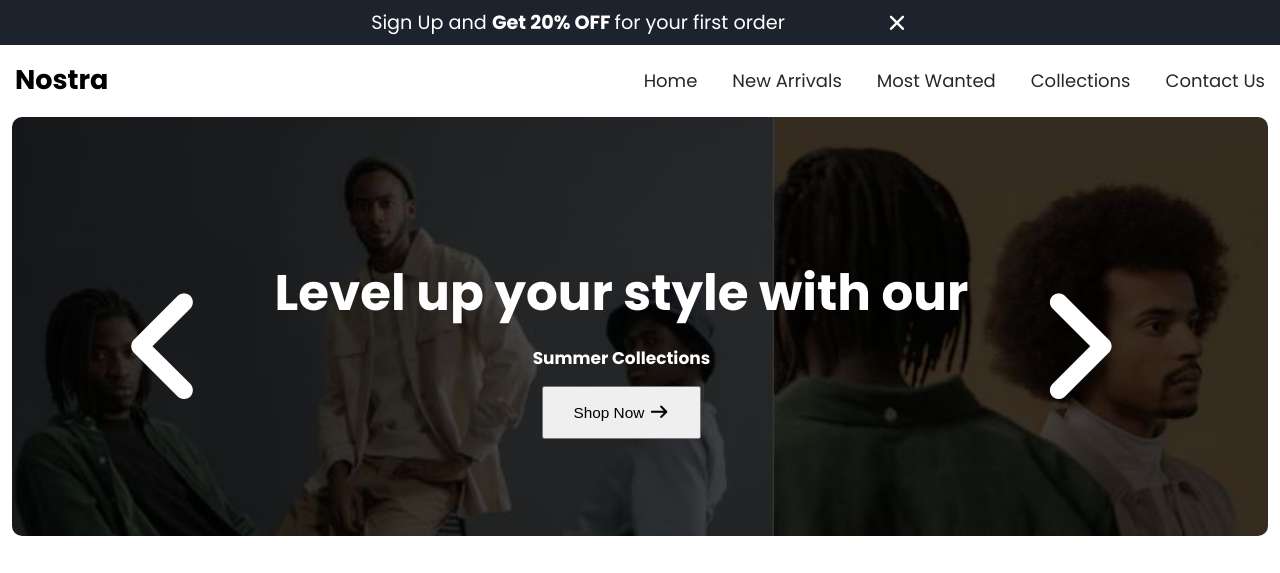
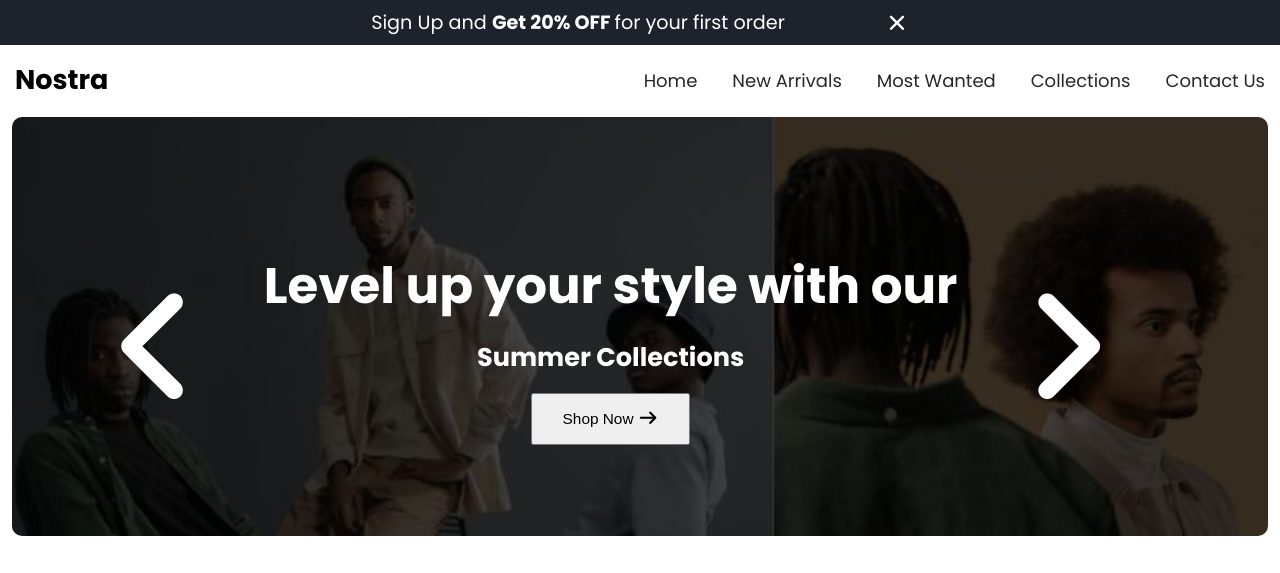
Before and after one commit to Atchukrishnan/Nostra_E-commerce, a plain HTML site: page index.html in a window 1280 px wide. Shown: the top 573 px of the page. Drawn offline with Linux system fonts and the light colour scheme.

Commit message:
updated files

```diff
--- a/index.html
+++ b/index.html
@@ -56,7 +56,7 @@
             <i class="fa-solid fa-angle-left" id="leftAngle"></i>
             <div class="slide-button">
                 <h1><b>Level up your style with our</b></h1>
-                <h6 style="font-size: 17px"><b>Summer Collections</b></h6>
+                <h6 style="font-size: 2vw"><b>Summer Collections</b></h6>
                 <button>Shop Now <i class="fa-solid fa-arrow-right" style="font-size: 1.3vw;"></i></button>
             </div>
             <i class="fa-solid fa-angle-right" id="rightAngle"></i>
--- a/style.css
+++ b/style.css
@@ -113,13 +113,12 @@ html{
     color: white;
     display: flex;
     align-items: center;
-    gap: 20px;
+    gap: 1.5vw;
     top: 25%;
     bottom: 15%;
     left: 4.5%;
-    font-size: 20px;
     text-align: center;
-    padding: 10px;
+
 }
 .slide-button{
     display: flex;
```
